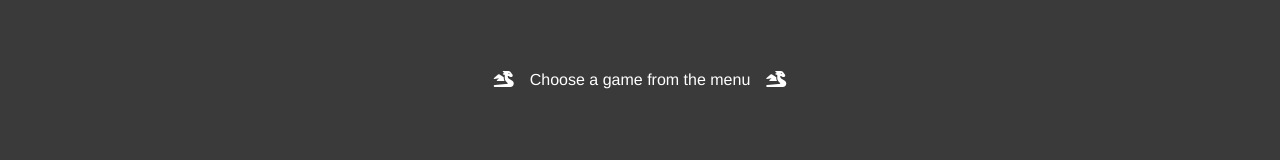
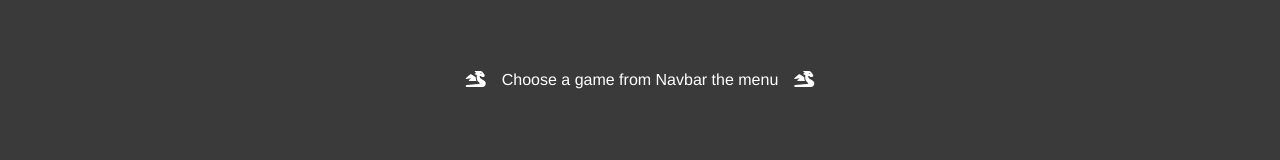
Before and after one commit to alfclark/game-zone, a Vue app: page / in a window 1280 px wide. Shown: the part 503-663 px from the top of the page. Built offline with nearby package versions, Linux system fonts and the light colour scheme.

Commit message:
Minor UI fix

```diff
--- a/src/views/HomeView.vue
+++ b/src/views/HomeView.vue
@@ -23,7 +23,7 @@
     </div>
     <div class="choose-msg">
       <i class="fa-solid fa-dragon"></i>
-      <h2>Choose a game from the menu</h2>
+      <h2>Choose a game from Navbar the menu</h2>
       <i class="fa-solid fa-dragon"></i>
     </div>
   </div>
```
